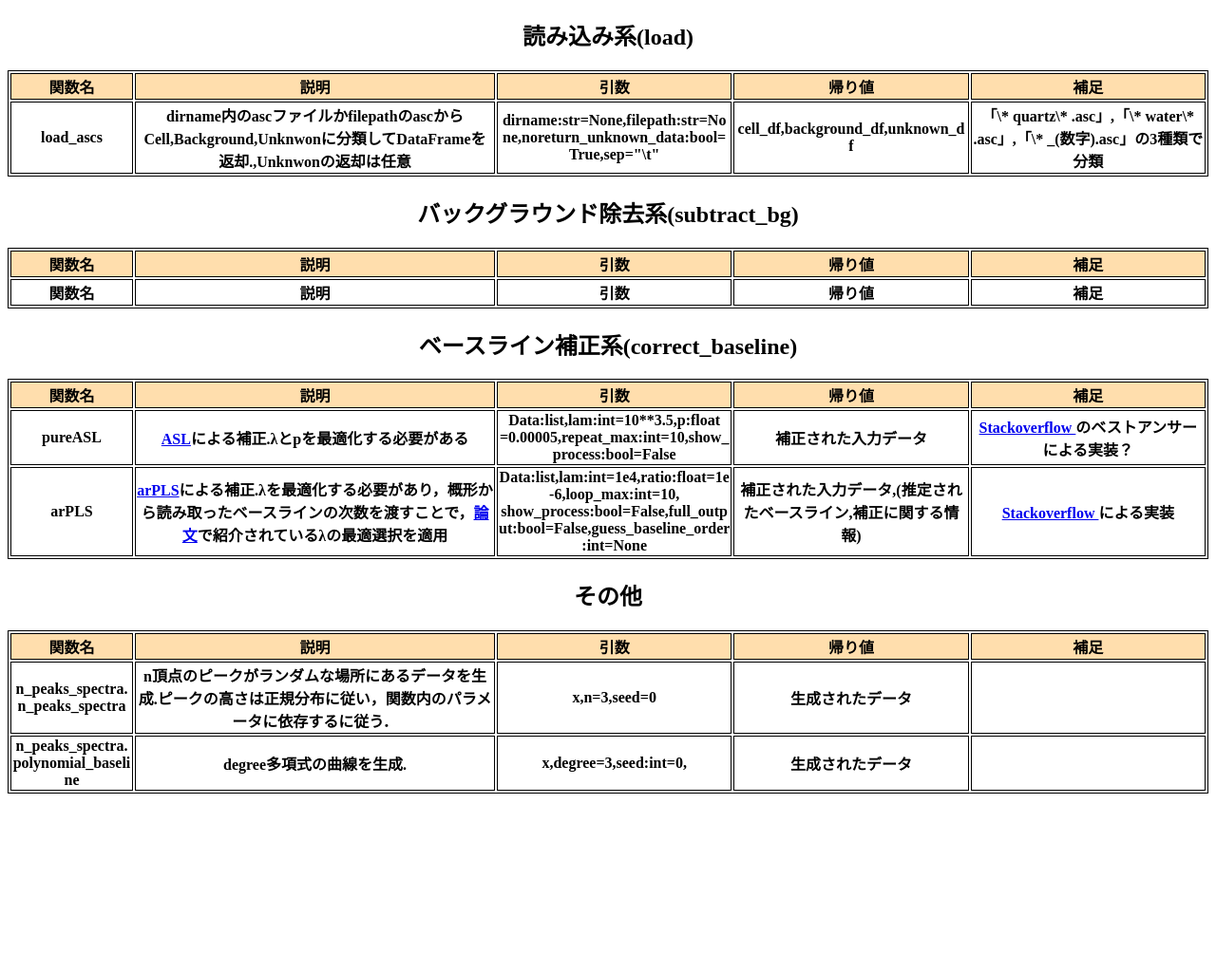
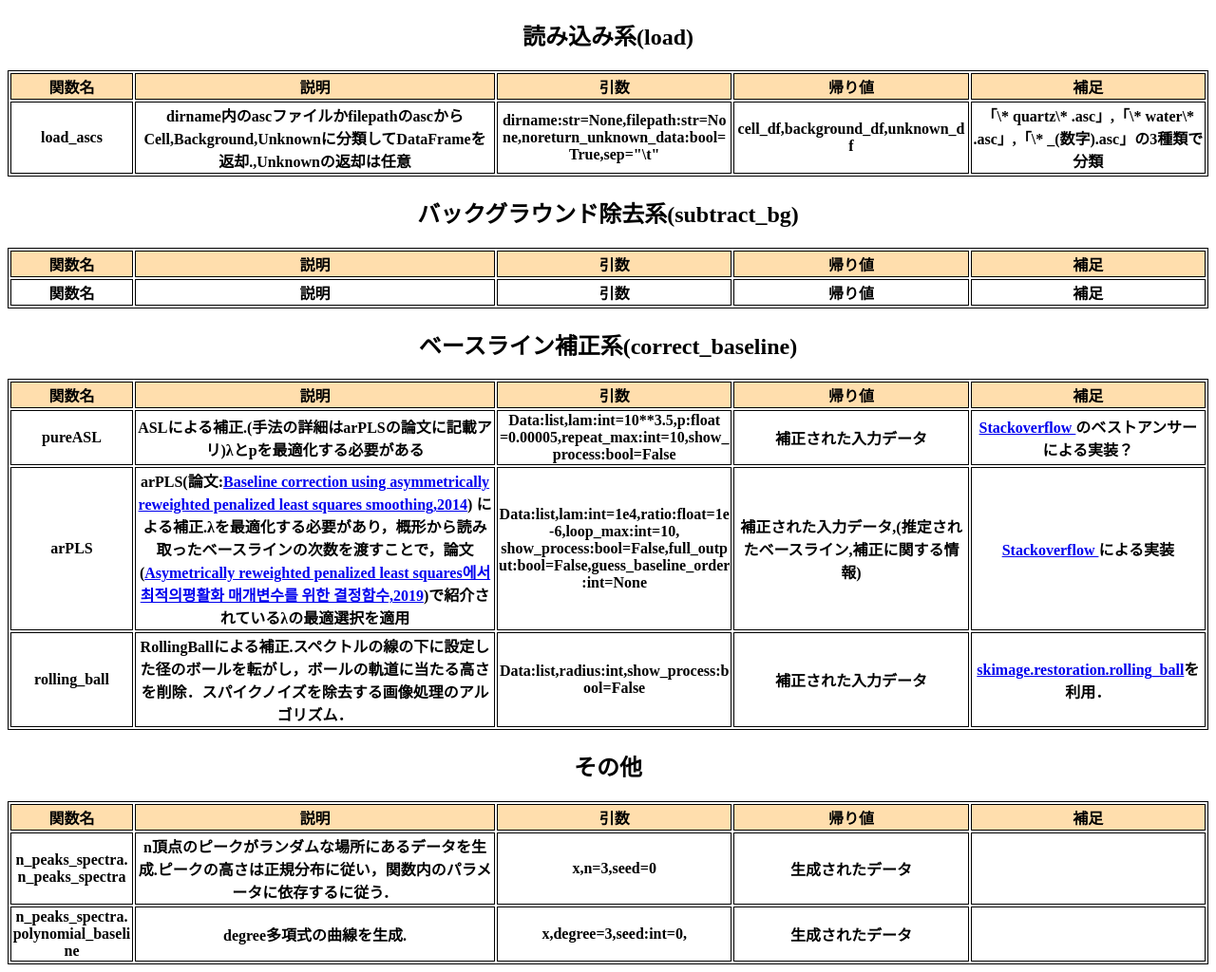
Before and after one commit to LemniscaterN/to_raman, a plain HTML site: page document/index.html in a window 1280 px wide. Shown: the part 61-1085 px from the top of the page at 95% size. Before the commit the page ends 905 px from the top, so only its background shows below. Drawn offline with Linux system fonts and the light colour scheme.

Commit message:
誤字修正とrollingballの追加

```diff
--- a/document/index.html
+++ b/document/index.html
@@ -16,7 +16,7 @@
         </tr>
         <tr>
             <th>load_ascs</th>
-            <th>dirname内のascファイルかfilepathのascからCell,Background,Unknwonに分類してDataFrameを返却.,Unknwonの返却は任意</th>
+            <th>dirname内のascファイルかfilepathのascからCell,Background,Unknownに分類してDataFrameを返却.,Unknownの返却は任意</th>
             <th>dirname:str=None,filepath:str=None,noreturn_unknown_data:bool=True,sep="\t"</th>
             <th>cell_df,background_df,unknown_df</th>
             <th>「\* quartz\* .asc」,「\* water\* .asc」,「\* _(数字).asc」の3種類で分類</th>
@@ -44,7 +44,7 @@
         </tr>
         <tr>
             <th>pureASL</th>
-            <th><a href="https://pubs.rsc.org/en/content/articlehtml/2015/an/c4an01061b">ASL</a>による補正.λとpを最適化する必要がある</th>
+            <th>ASLによる補正.(手法の詳細はarPLSの論文に記載アリ)λとpを最適化する必要がある</th>
             <th>Data:list,lam:int=10**3.5,p:float =0.00005,repeat_max:int=10,show_process:bool=False</th>
             <th>補正された入力データ</th>
             <th>
@@ -55,7 +55,8 @@
         </tr>
         <tr>
             <th>arPLS</th>
-            <th><a href="https://pubs.rsc.org/en/content/articlehtml/2015/an/c4an01061b">arPLS</a>による補正.λを最適化する必要があり，概形から読み取ったベースラインの次数を渡すことで，<a href="https://www.koreascience.or.kr/article/JAKO201913458198163.pdf">論文</a>で紹介されているλの最適選択を適用</th>
+            <th>arPLS(論文:<a href="https://pubs.rsc.org/en/content/articlehtml/2015/an/c4an01061b">Baseline correction using asymmetrically reweighted penalized least squares smoothing,2014</a>)
+                による補正.λを最適化する必要があり，概形から読み取ったベースラインの次数を渡すことで，論文(<a href="https://www.koreascience.or.kr/article/JAKO201913458198163.pdf">Asymetrically reweighted penalized least squares에서 최적의평활화 매개변수를 위한 결정함수,2019</a>)で紹介されているλの最適選択を適用</th>
             <th>Data:list,lam:int=1e4,ratio:float=1e-6,loop_max:int=10, show_process:bool=False,full_output:bool=False,guess_baseline_order:int=None</th>
             <th>補正された入力データ,(推定されたベースライン,補正に関する情報)</th>
             <th>
@@ -63,6 +64,13 @@
                     Stackoverflow
                 </a>による実装
             </th>
+        </tr>
+        <tr>
+            <th>rolling_ball</th>
+            <th>RollingBallによる補正.スペクトルの線の下に設定した径のボールを転がし，ボールの軌道に当たる高さを削除．スパイクノイズを除去する画像処理のアルゴリズム．</th>
+            <th>Data:list,radius:int,show_process:bool=False</th>
+            <th>補正された入力データ</th>
+            <th><a href="ttps://scikit-image.org/docs/stable/api/skimage.restoration.html#skimage.restoration.rolling_ball">skimage.restoration.rolling_ball</a>を利用．</th>
         </tr>
     </table>
 
```
Also changed, not shown: 2 other files.
